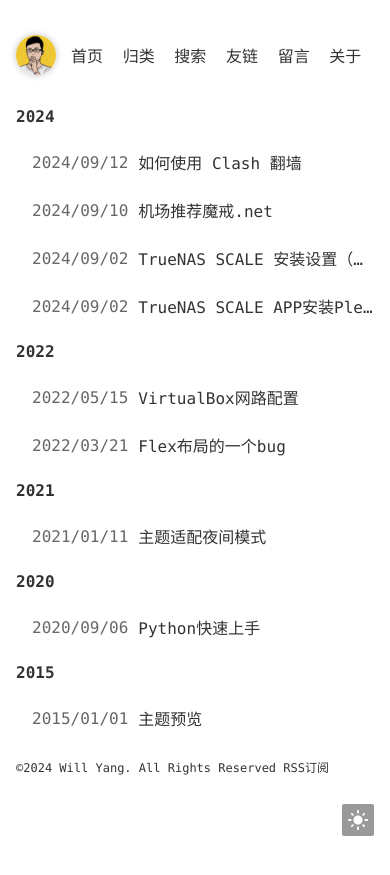
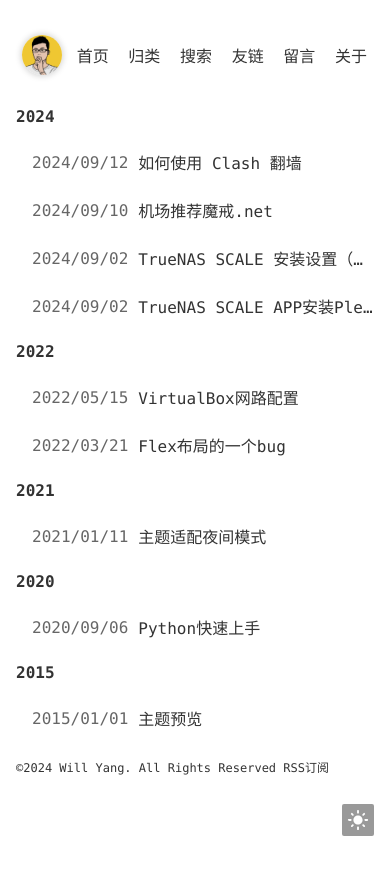
Before and after one commit to zongzaimang/blog.willyang, a Jekyll site: the page built from index.html, in a window 390 px wide. Shown: the top 875 px of the page. Built offline with Jekyll 4.4.1, drawn with Linux system fonts in a browser that asks for light colours.

Commit message:
Update common.css

```diff
--- a/static/css/common.css
+++ b/static/css/common.css
@@ -193,7 +193,7 @@ input:-webkit-autofill {
 @media screen and (max-width: 560px) {
   .header {
     padding: 35px 0 20px 0;
-    justify-content: flex-start;
+    justify-content: right;
   }
   .header .menu {
     margin-right: 2px;
```
